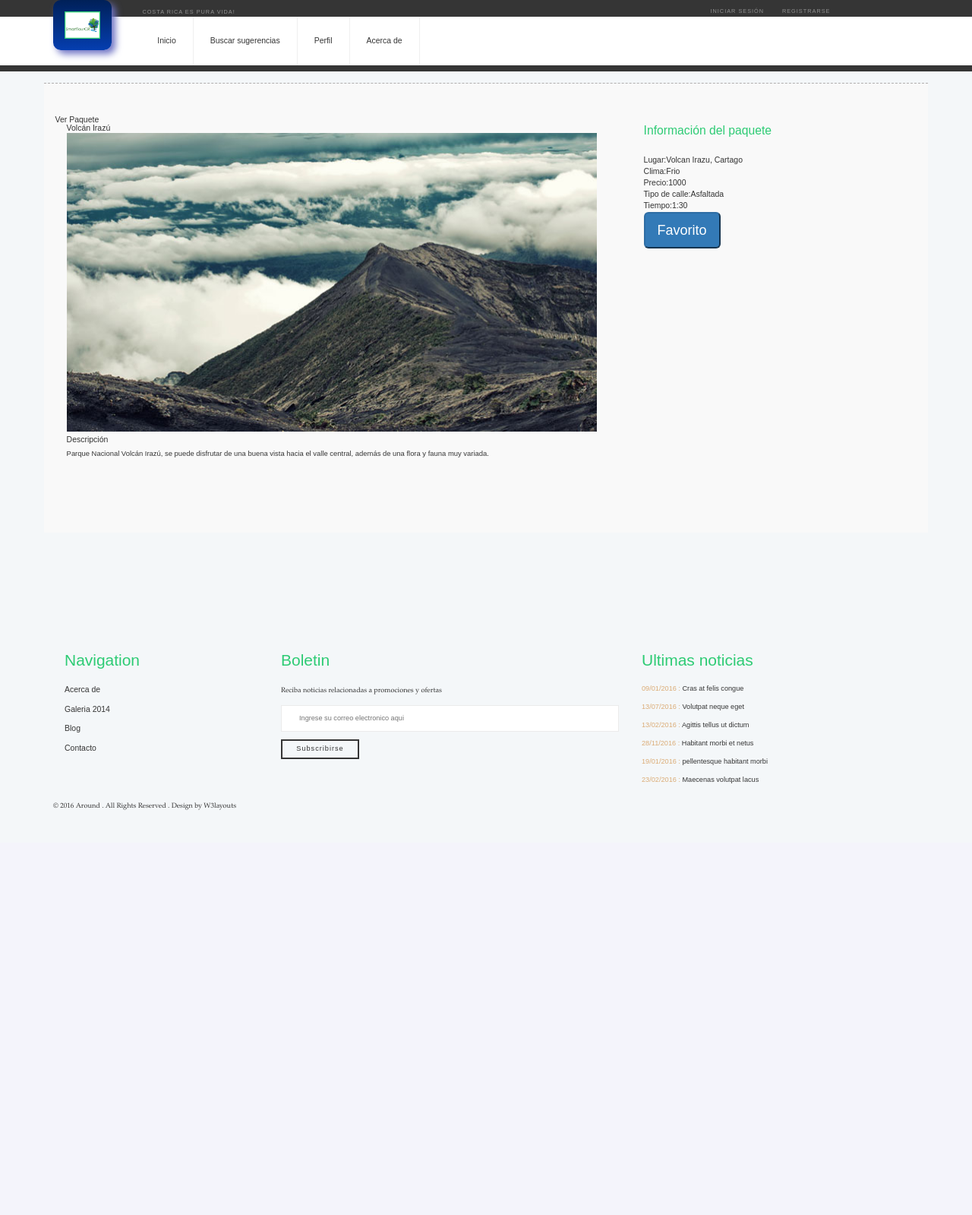
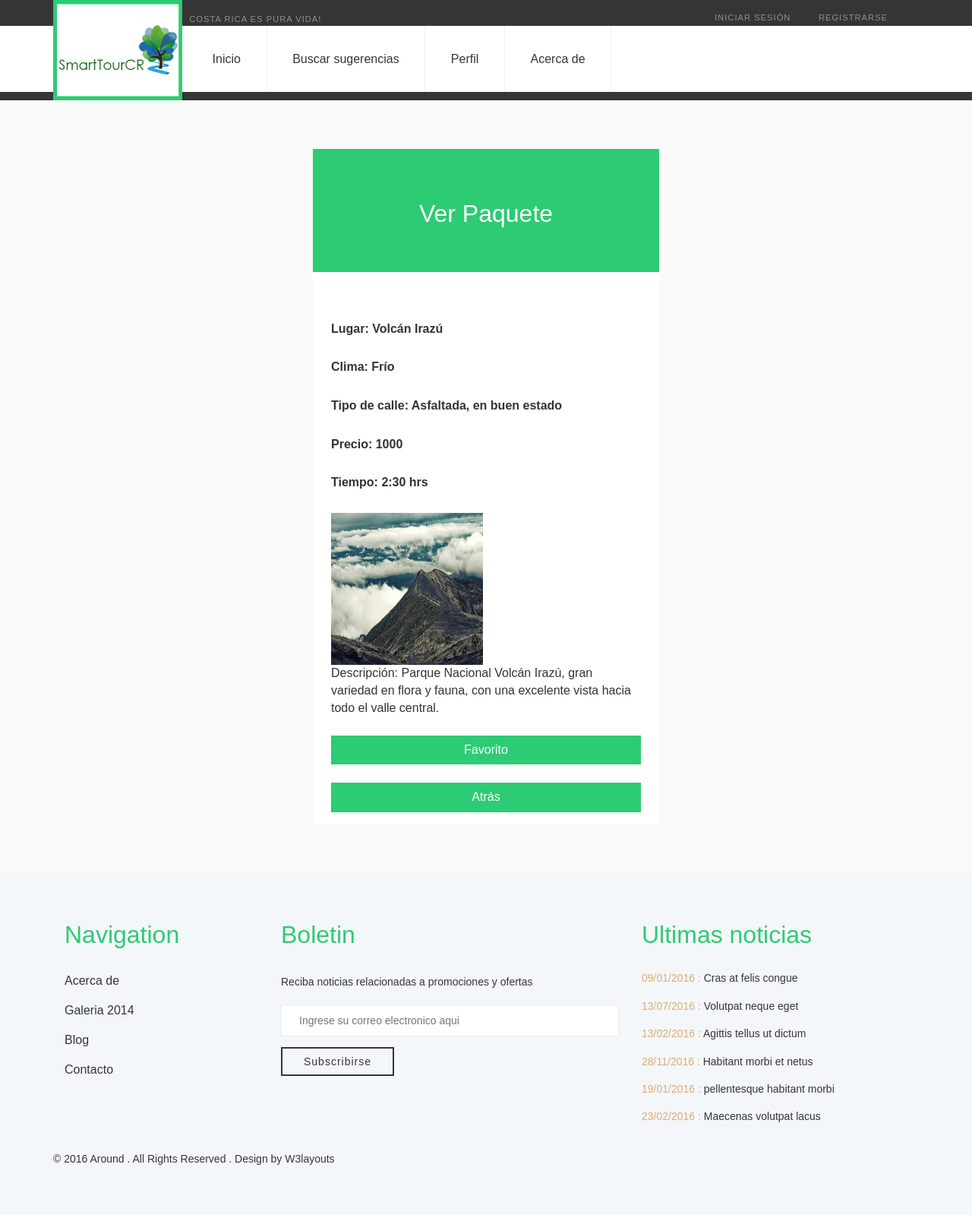
Before and after one commit to CesarObando/SmartTourCR, a PHP site: page /verPaquete.php in a window 1280 px wide. Shown: the whole page at 76% size. Before the commit the page ends 1066 px from the top, so only its background shows below. Run offline with PHP 8.4, Linux system fonts and the light colour scheme; some web fonts are replaced.

Commit message:
verPaquete

```diff
--- a/SmartTourCR/web/verPaquete.php
+++ b/SmartTourCR/web/verPaquete.php
@@ -1,10 +1,15 @@
+<!--A Design by W3layouts
+Author: W3layout
+Author URL: http://w3layouts.com
+License: Creative Commons Attribution 3.0 Unported
+License URL: http://creativecommons.org/licenses/by/3.0/
+-->
 <!DOCTYPE html>
 <html>
     <head>
         <?php
         include './recursosreusables/head.php';
         ?>
-        <link href="estilosVer.css" rel="stylesheet"/>
     </head>
     <body>
         <!-- header -->
@@ -13,66 +18,34 @@
         ?>
         <!-- //header -->
 
-
-
-
-        <section>
-            <!-- blog -->
-            <div class="blog">
-                <!-- container -->
+        <!-- login -->
+        <div class="login">
             <div class="container">
-                    <h3>Ver Paquete</h3>
-                    <div class="col-md-8 blog-top-left-grid">
-                        <div class="left-blog left-single">
-                            <div class="blog-left">
-                                <div class="single-left-left wow fadeInUp animated" data-wow-delay=".5s">
-                                    <h3>Volcán Irazú</h3>
-                                    <img src="images/volcanIrazu2.jpg" alt="" />
+                <div class="login-body">
+                    <div class="login-heading">
+                        <h1>Ver Paquete</h1>
                     </div>
-                                <div class="blog-left-bottom wow fadeInUp animated" data-wow-delay=".5s">
-                                    <h3>Descripción</h3>
-                                    <p>Parque Nacional Volcán Irazú, se puede disfrutar de una buena vista hacia el
-                                       valle central, además de una flora y fauna muy variada.
-                                    </p>
-                                </div>
-
-                            </div>
-                            <div class="response wow fadeInUp animated" data-wow-delay=".5s">
-
-
-                            </div>
-
-
+                    <div class="login-info">
+                        <form action="editarusuario.php">
+                            <label type="text" name="lugar">Lugar:  Volcán Irazú</label><br><br>
+                            <label type="text" name="clima">Clima:  Frío</label><br><br>
+                            <label type="text" name="tipoCalle">Tipo de calle:  Asfaltada, en buen estado</label><br><br>
+                            <label type="text" name="precio">Precio:  1000</label><br><br>
+                            <label type="text" name="tiempo">Tiempo:  2:30 hrs</label><br><br>
+                            <figure> <img src="images/volcanIrazu2.jpg" alt="VolcanIrazu" width="200" height="200"> <figcaption>Descripción: Parque Nacional Volcán Irazú, gran variedad en flora y fauna, con una excelente vista hacia todo el valle central.</figcaption></figure>
+                            <input type="submit" name="favorito" value="Favorito">
+                            <input type="submit" name="atras" value="Atrás">
+                        </form>
                     </div>
                 </div>
-                    <div class="col-md-4 blog-top-right-grid">
-                        <div class="Categories wow fadeInUp animated" data-wow-delay=".5s">
-                            <h3>Información del paquete</h3>
-                            <ul>
-                                <p>Lugar:Volcan Irazu, Cartago</p>
-                                <p>Clima:Frio</p>
-                                <p>Precio:1000</p>
-                                <p>Tipo de calle:Asfaltada</p>
-                                <p>Tiempo:1:30</p>
-                                <input type="submit" name="marcarFavorito" value="Favorito" class="btn-primary btn-lg">
+            </div>
+        </div>
+        <!-- //login -->
 
-
-                            </ul>
-                        </div>
-
-                    </div>
-                    <div class="clearfix"> </div>
-                </div>
-                <!-- //container -->
-            </div>
-            <!-- //blog -->
-        </section>
-        <footer>
+        <!-- footer -->
         <?php
         include './recursosreusables/footer.php';
         ?>
-        </footer>
+        <!-- //footer -->
     </body>
-
-
 </html>
```
Also changed, not shown: SmartTourCR/nbproject/private/private.xml (+6 -1 lines). Lines whose indentation alone changed are shown as unchanged.
